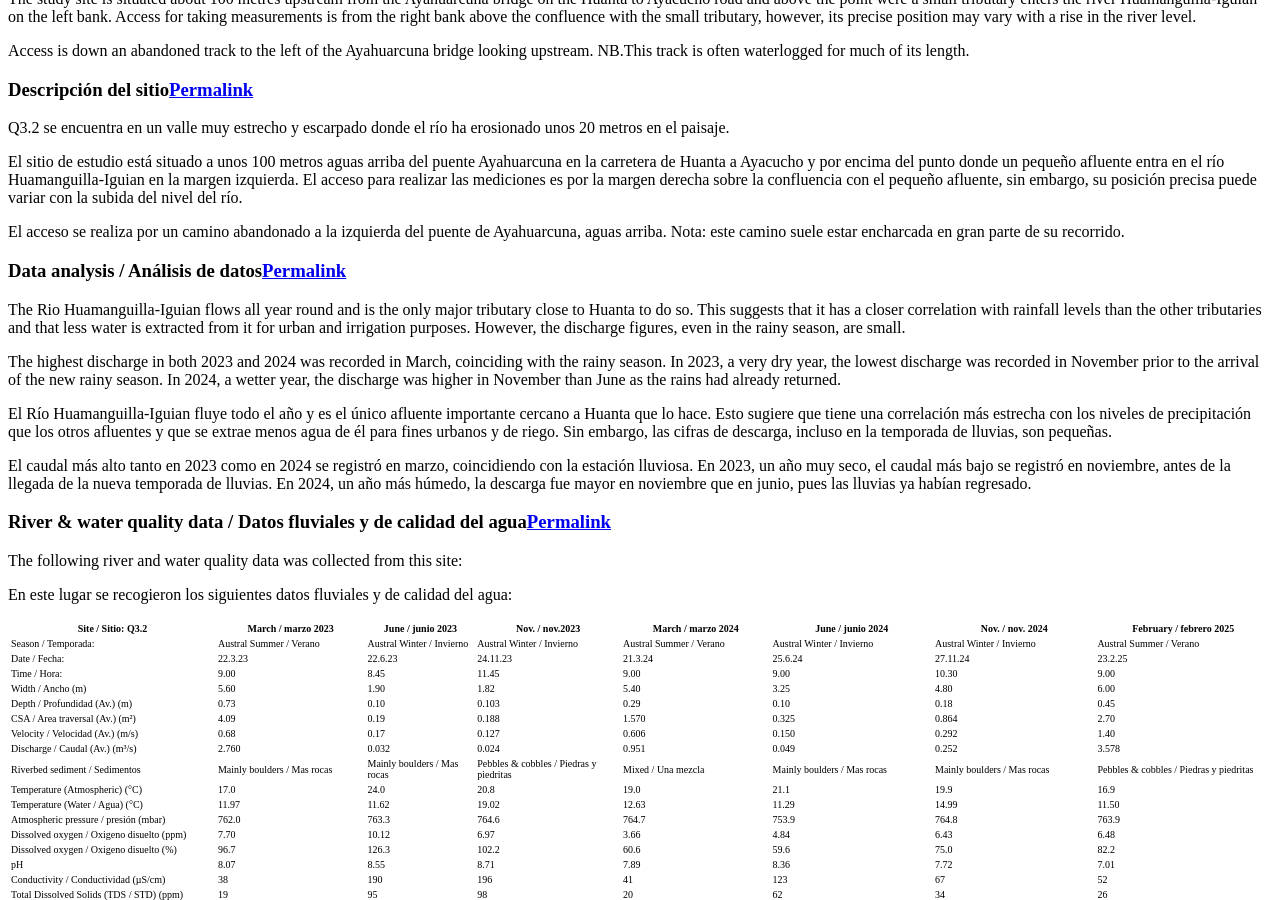
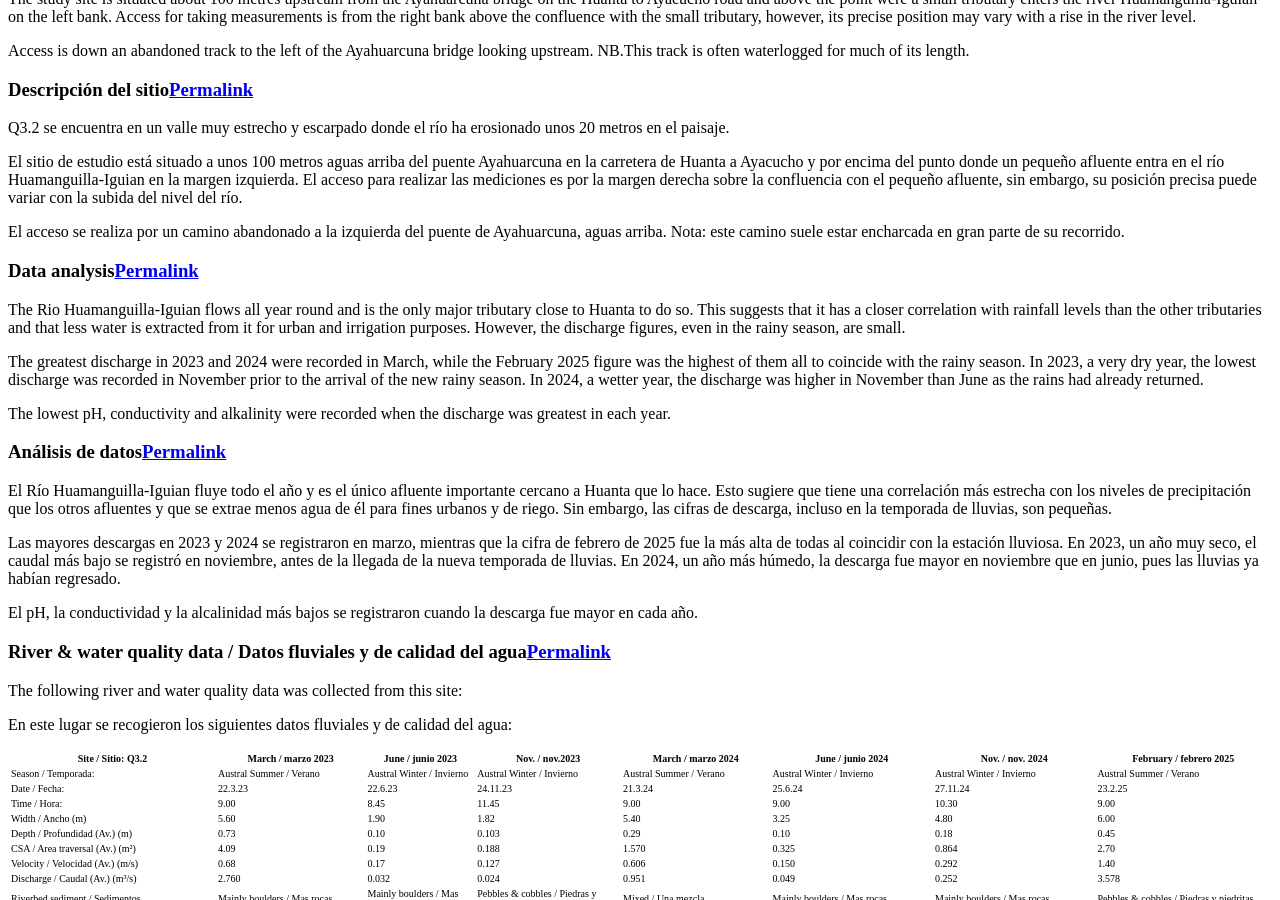
Before and after one commit to HVLepage/cavep-unah, a Jekyll site: the page built from _docs/site-network/Q3_2.md, in a window 1280 px wide and 900 px high, scrolled down 2041 px. Built offline with Jekyll 4.4.1, drawn with Linux system fonts in a browser that asks for light colours; comment, search, counter and statistics services are not loaded.

Commit message:
Update Q3_2.md

```diff
--- a/_docs/site-network/Q3_2.md
+++ b/_docs/site-network/Q3_2.md
@@ -50,16 +50,22 @@ El sitio de estudio está situado a unos 100 metros aguas arriba del puente Ayah
 El acceso se realiza por un camino abandonado a la izquierda del puente de Ayahuarcuna, aguas arriba. Nota: este camino suele estar encharcada en gran parte de su recorrido.
 
 
-### Data analysis / Análisis de datos
+### Data analysis
 
 The Rio Huamanguilla-Iguian flows all year round and is the only major tributary close to Huanta to do so. This suggests that it has a closer correlation with rainfall levels than the other tributaries and that less water is extracted from it for urban and irrigation purposes. However, the discharge figures, even in the rainy season, are small.
 
-The highest discharge in both 2023 and 2024 was recorded in March, coinciding with the rainy season. In 2023, a very dry year, the lowest discharge was recorded in November prior to the arrival of the new rainy season. In 2024, a wetter year, the discharge was higher in November than June as the rains had already returned.
+The greatest discharge in 2023 and 2024 were recorded in March, while the February 2025 figure was the highest of them all to coincide with the rainy season. In 2023, a very dry year, the lowest discharge was recorded in November prior to the arrival of the new rainy season. In 2024, a wetter year, the discharge was higher in November than June as the rains had already returned.
 
+The lowest pH, conductivity and alkalinity were recorded when the discharge was greatest in each year.
+
+
+### Análisis de datos
 
 El Río Huamanguilla-Iguian fluye todo el año y es el único afluente importante cercano a Huanta que lo hace. Esto sugiere que tiene una correlación más estrecha con los niveles de precipitación que los otros afluentes y que se extrae menos agua de él para fines urbanos y de riego. Sin embargo, las cifras de descarga, incluso en la temporada de lluvias, son pequeñas.
 
-El caudal más alto tanto en 2023 como en 2024 se registró en marzo, coincidiendo con la estación lluviosa. En 2023, un año muy seco, el caudal más bajo se registró en noviembre, antes de la llegada de la nueva temporada de lluvias. En 2024, un año más húmedo, la descarga fue mayor en noviembre que en junio, pues las lluvias ya habían regresado.
+Las mayores descargas en 2023 y 2024 se registraron en marzo, mientras que la cifra de febrero de 2025 fue la más alta de todas al coincidir con la estación lluviosa. En 2023, un año muy seco, el caudal más bajo se registró en noviembre, antes de la llegada de la nueva temporada de lluvias. En 2024, un año más húmedo, la descarga fue mayor en noviembre que en junio, pues las lluvias ya habían regresado.
+
+El pH, la conductividad y la alcalinidad más bajos se registraron cuando la descarga fue mayor en cada año.
 
 
 ### River & water quality data / Datos fluviales y de calidad del agua
```
